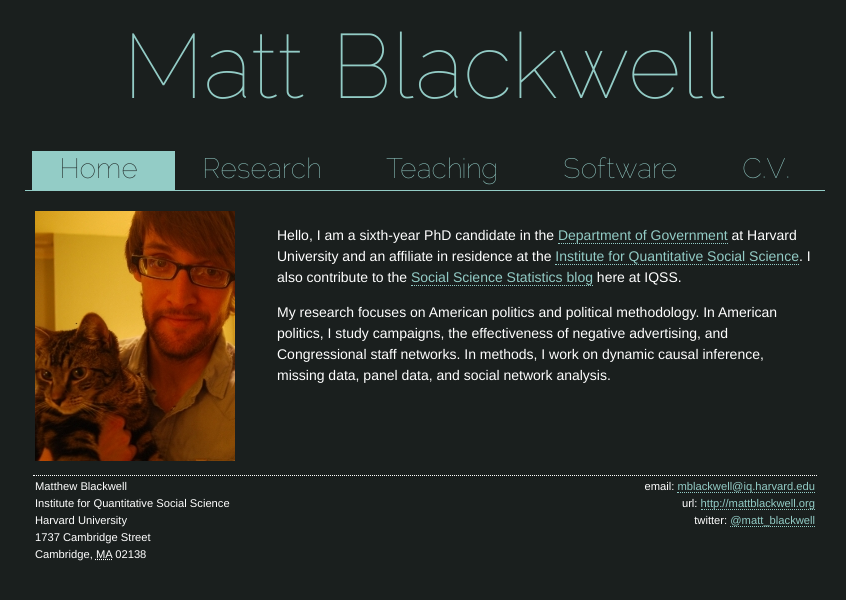
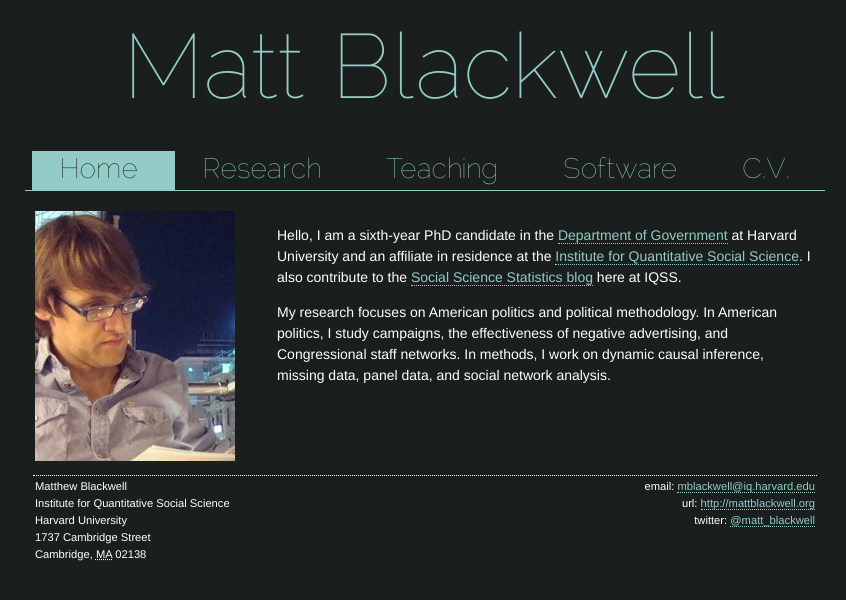
Before and after one commit to mattblackwell/mattblackwell.github.com, a Jekyll site: the page built from index.html, in a window 1280 px wide. Shown: the top 600 px of the page, without its empty margins (215-1061 px from the left). Built offline with Jekyll 4.4.1, drawn with Linux system fonts in a browser that asks for light colours.

Commit message:
Changed pictures

```diff
--- a/index.html
+++ b/index.html
@@ -4,7 +4,7 @@
 slug: home
 ---
 
-<img src="images/blackwell.jpg" alt="A Photo of me with Mac"/>
+<img src="images/matt-istanbul.jpg" alt="Me, in Istanbul, Turkey"/>
 <p>
 Hello, I am a sixth-year PhD candidate in the <a href="http://www.gov.harvard.edu/">Department of Government</a> at
 Harvard University and an affiliate in residence at the
```
Also changed, not shown: images/matt-istanbul.jpg (added).
